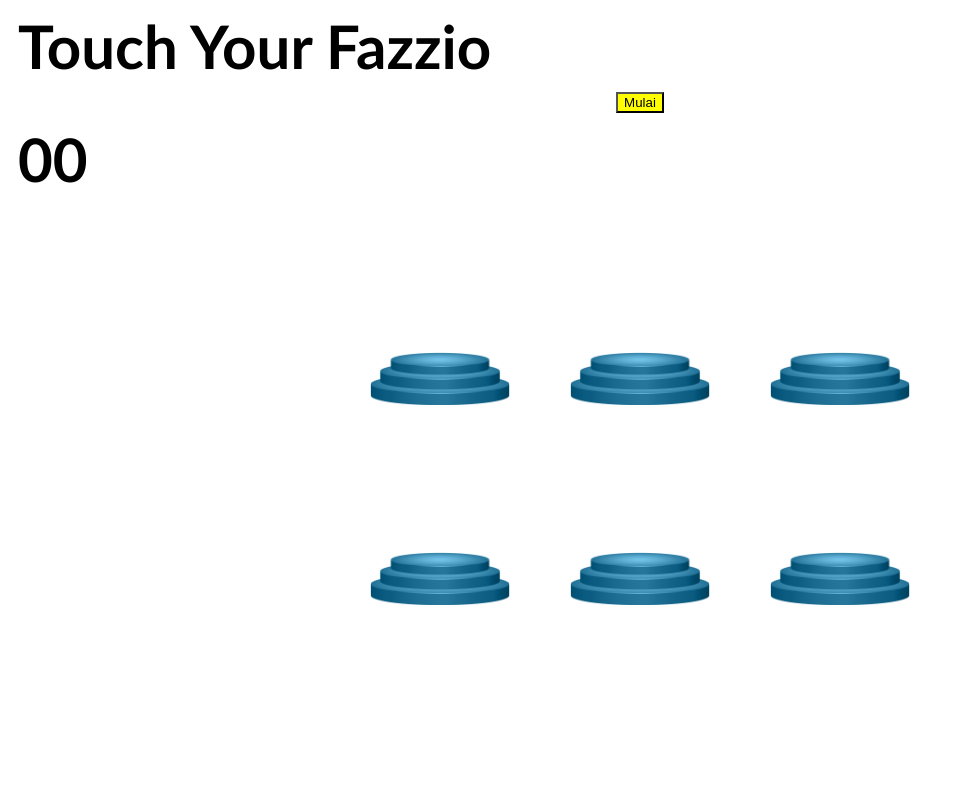
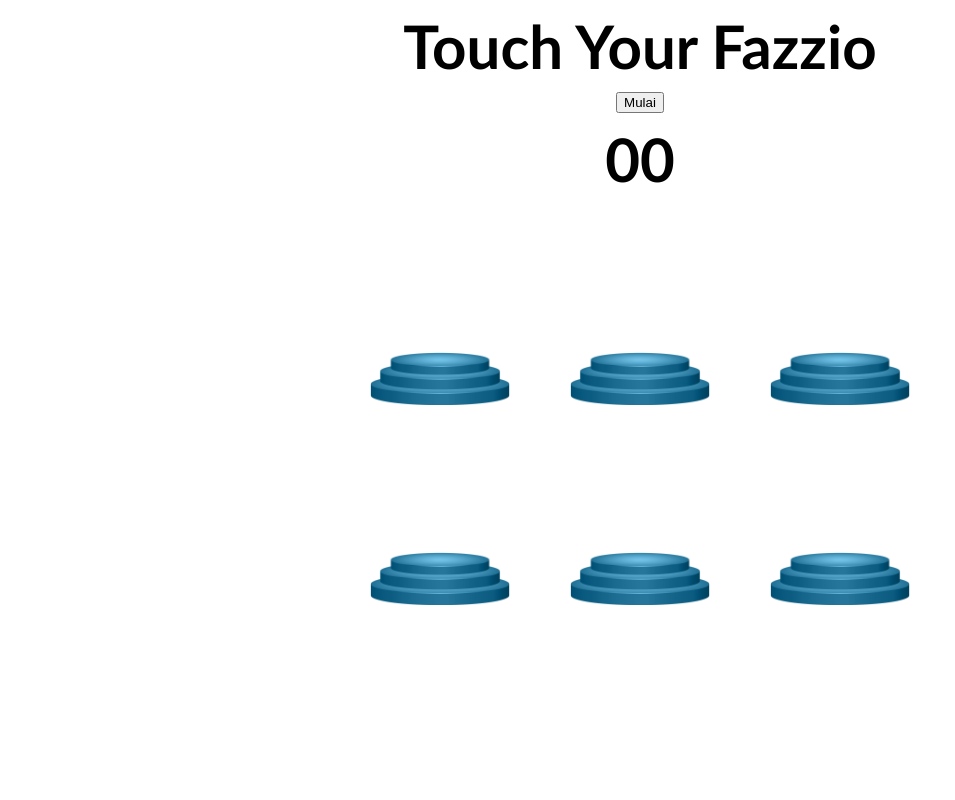
Before and after one commit to blackroem/FazzioGame, a plain HTML site: page index.html in a window 1280 px wide. Shown: the whole page, without its empty margins (0-955 px from the left). Drawn offline with Linux system fonts and the light colour scheme.

Commit message:
Update style.css

```diff
--- a/css/style.css
+++ b/css/style.css
@@ -1,6 +1,6 @@
 h1 ,h2 {
     font-size: 60px;
-    text-align: auto;
+    text-align: center;
     font-family: calibri;
     margin: 10px;
 }
@@ -8,7 +8,6 @@ h1 ,h2 {
 button {
     display: block;
     margin: auto;
-    background-color: yellow;
 }
 .container {
     width: 600px;
```
